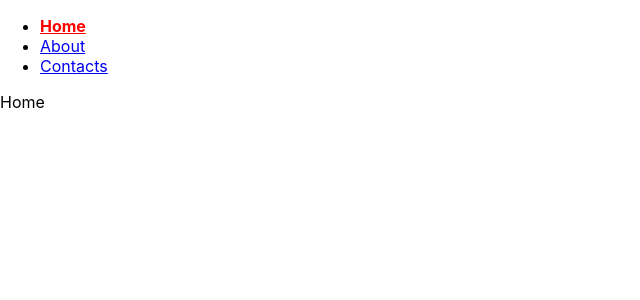
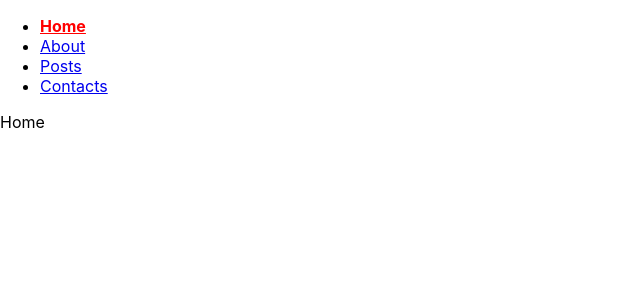
Before and after one commit to ermek-tashtanbekov/rounder-example, a React (Create React App) app: page / in a window 1280 px wide. Shown: the top 300 px of the page, without its empty margins (0-640 px from the left). Built offline with nearby package versions, Linux system fonts and the light colour scheme.

Commit message:
and added Posts

```diff
--- a/src/App.js
+++ b/src/App.js
@@ -6,6 +6,7 @@ import About from './componenet/About/About';
 import Contacts from './componenet/Contacts/Contacts';
 import Home from './componenet/Home/Home';
 import NotFound from './componenet/NotFound/NotFound';
+import Posts from './componenet/Posts/Posts';
 
 function App() {
   const activeLInk ={
@@ -17,6 +18,7 @@ function App() {
       <ul>
         <li><NavLink activeStyle={activeLInk} activeClassName="activeLInk" exact to="/">Home</NavLink></li>
         <li><NavLink activeStyle={activeLInk} activeClassName="activeLInk" to="/about">About</NavLink></li>
+        <li><NavLink activeStyle={activeLInk} activeClassName="activeLInk" to="/posts">Posts</NavLink></li>
         <li><NavLink activeStyle={activeLInk} activeClassName="activeLInk" to="/contacts">Contacts</NavLink></li>
       </ul>
 
@@ -29,6 +31,7 @@ function App() {
 
       <Switch>
         <Route path="/about" component={About} />
+        <Route path="/post" component={Posts} />
         <Route path="/contacts" component={Contacts} />
         <Route path="/" component={Home} />
         <Route path="/" component={NotFound} />
```
